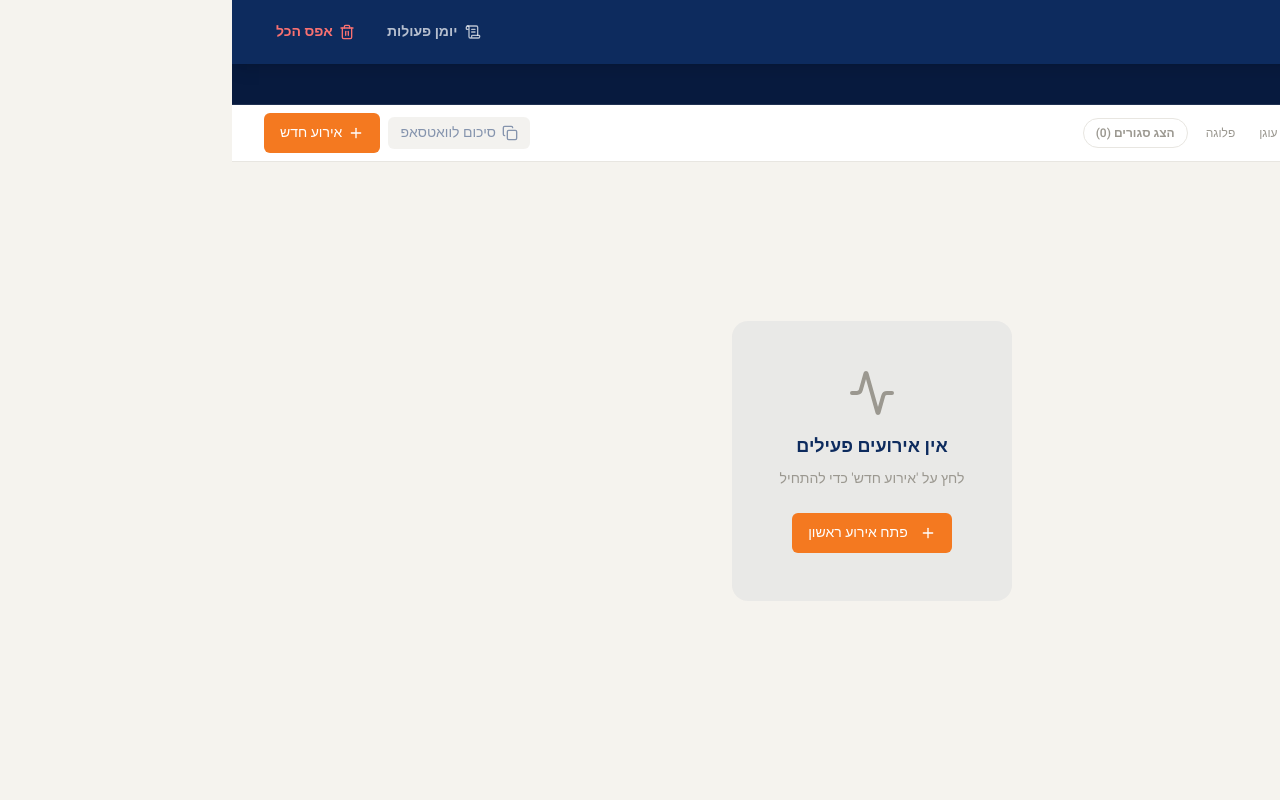
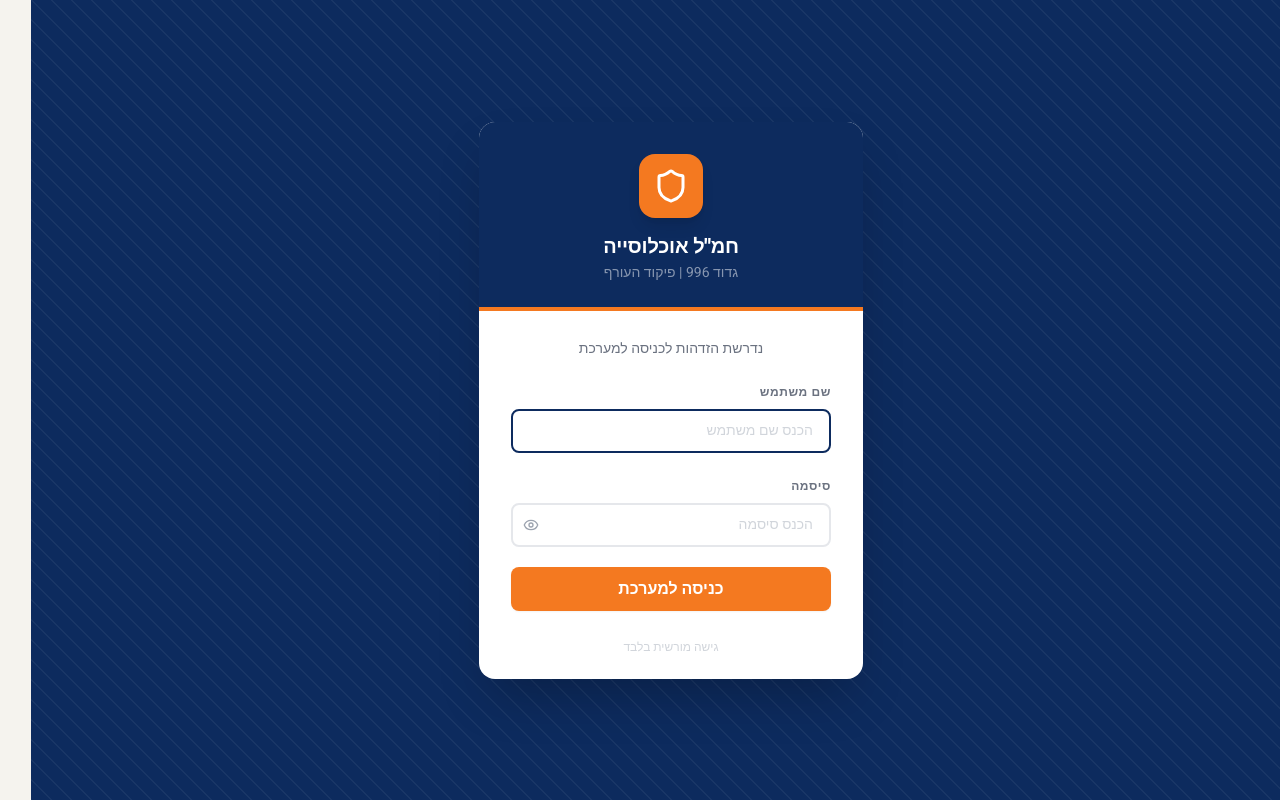
Before and after one commit to raul0073/balmas-events-dashboard-oklusiya, a Next.js app: page / in a window 1280 px wide. Built offline with nearby package versions, Linux system fonts and the light colour scheme.

Commit message:
added guard

```diff
--- a/app/layout.tsx
+++ b/app/layout.tsx
@@ -4,6 +4,8 @@
 import { EventsProvider } from "@/lib/events-context";
 import { LogProvider } from "@/lib/logger";
 import Navbar from "@/components/Navbar";
+import { AuthProvider } from "@/lib/auth";
+import AuthGuard from "@/components/AuthGuard";
 
 const heebo = Heebo({
   subsets: ["hebrew", "latin"],
@@ -14,7 +16,7 @@
 
 export const metadata: Metadata = {
   title: "מרכז פיקוד אירועים | פיקוד העורף",
-  description: "מערכת ניהול אירועי חירום - משאקי אוקלוסיה",
+  description: `גדוד 996 חמ"ל אוכלוסיה`
 };
 
 export default function RootLayout({ children }: { children: React.ReactNode }) {
@@ -22,10 +24,15 @@
     <html lang="he" dir="rtl" className={heebo.variable}>
       <body>
         <LogProvider>
+          <AuthProvider>
+    <AuthGuard>
+
           <EventsProvider>
             <Navbar />
             <main>{children}</main>
           </EventsProvider>
+    </AuthGuard>
+          </AuthProvider>
         </LogProvider>
       </body>
     </html>
--- /dev/null
+++ b/components/AuthGuard.tsx
@@ -0,0 +1,10 @@
+"use client";
+
+import { useAuth } from "@/lib/auth";
+import LoginPage from "@/components/LoginPage";
+
+export default function AuthGuard({ children }: { children: React.ReactNode }) {
+  const { isAuthenticated } = useAuth();
+  if (!isAuthenticated) return <LoginPage />;
+  return <>{children}</>;
+}
--- /dev/null
+++ b/components/LoginPage.tsx
@@ -0,0 +1,123 @@
+"use client";
+
+import { useState } from "react";
+import { useAuth } from "@/lib/auth";
+import { Shield, Eye, EyeOff, AlertCircle } from "lucide-react";
+
+export default function LoginPage() {
+  const { login } = useAuth();
+  const [username, setUsername] = useState("");
+  const [password, setPassword] = useState("");
+  const [showPass, setShowPass] = useState(false);
+  const [error, setError]       = useState("");
+  const [shaking, setShaking]   = useState(false);
+
+  function handleSubmit(e: React.FormEvent) {
+    e.preventDefault();
+    const ok = login(username.trim(), password);
+    if (!ok) {
+      setError("שם משתמש או סיסמה שגויים");
+      setShaking(true);
+      setTimeout(() => setShaking(false), 500);
+    }
+  }
+
+  return (
+    <div className="min-h-screen bg-pikud-navy flex items-center justify-center px-4">
+
+      {/* Background pattern */}
+      <div className="absolute inset-0 opacity-5"
+        style={{ backgroundImage: "repeating-linear-gradient(45deg, #fff 0, #fff 1px, transparent 0, transparent 50%)", backgroundSize: "20px 20px" }} />
+
+      <div className={`relative w-full max-w-sm ${shaking ? "animate-[shake_0.4s_ease-in-out]" : ""}`}>
+
+        {/* Card */}
+        <div className="bg-white rounded-2xl shadow-2xl overflow-hidden">
+
+          {/* Header */}
+          <div className="bg-pikud-navy px-8 pt-8 pb-6 text-center border-b-4 border-pikud-orange">
+            <div className="inline-flex items-center justify-center w-16 h-16 bg-pikud-orange rounded-2xl mb-4 shadow-lg">
+              <Shield className="w-9 h-9 text-white" />
+            </div>
+            <h1 className="text-white font-black text-xl leading-tight">חמ&quot;ל אוכלוסייה</h1>
+            <p className="text-white/50 text-sm mt-1">גדוד 996 | פיקוד העורף</p>
+          </div>
+
+          {/* Form */}
+          <form onSubmit={handleSubmit} className="px-8 py-7 space-y-5">
+            <div className="text-center">
+              <p className="text-gray-500 text-sm">נדרשת הזדהות לכניסה למערכת</p>
+            </div>
+
+            {/* Username */}
+            <div className="space-y-1.5">
+              <label className="text-xs font-bold text-gray-500 uppercase tracking-wider">שם משתמש</label>
+              <input
+                type="text"
+                value={username}
+                onChange={(e) => { setUsername(e.target.value); setError(""); }}
+                autoComplete="username"
+                autoFocus
+                placeholder="הכנס שם משתמש"
+                className="w-full h-11 px-4 rounded-lg border-2 border-gray-200 text-pikud-navy text-sm font-medium focus:outline-none focus:border-pikud-navy transition-colors placeholder:text-gray-300"
+              />
+            </div>
+
+            {/* Password */}
+            <div className="space-y-1.5">
+              <label className="text-xs font-bold text-gray-500 uppercase tracking-wider">סיסמה</label>
+              <div className="relative">
+                <input
+                  type={showPass ? "text" : "password"}
+                  value={password}
+                  onChange={(e) => { setPassword(e.target.value); setError(""); }}
+                  autoComplete="current-password"
+                  placeholder="הכנס סיסמה"
+                  className="w-full h-11 px-4 pl-11 rounded-lg border-2 border-gray-200 text-pikud-navy text-sm font-medium focus:outline-none focus:border-pikud-navy transition-colors placeholder:text-gray-300"
+                />
+                <button
+                  type="button"
+                  onClick={() => setShowPass(v => !v)}
+                  className="absolute left-3 top-1/2 -translate-y-1/2 text-gray-400 hover:text-gray-600 transition-colors"
+                >
+                  {showPass ? <EyeOff className="w-4 h-4" /> : <Eye className="w-4 h-4" />}
+                </button>
+              </div>
+            </div>
+
+            {/* Error */}
+            {error && (
+              <div className="flex items-center gap-2 bg-red-50 border border-red-200 rounded-lg px-3 py-2.5">
+                <AlertCircle className="w-4 h-4 text-red-500 shrink-0" />
+                <span className="text-red-600 text-sm font-medium">{error}</span>
+              </div>
+            )}
+
+            {/* Submit */}
+            <button
+              type="submit"
+              className="w-full h-11 bg-pikud-orange hover:bg-pikud-orange-dark text-white font-bold text-base rounded-lg transition-colors shadow-sm hover:shadow-md"
+            >
+              כניסה למערכת
+            </button>
+          </form>
+
+          {/* Footer */}
+          <div className="px-8 pb-6 text-center">
+            <p className="text-gray-300 text-xs">גישה מורשית בלבד</p>
+          </div>
+        </div>
+      </div>
+
+      <style>{`
+        @keyframes shake {
+          0%, 100% { transform: translateX(0); }
+          20%       { transform: translateX(-8px); }
+          40%       { transform: translateX(8px); }
+          60%       { transform: translateX(-5px); }
+          80%       { transform: translateX(5px); }
+        }
+      `}</style>
+    </div>
+  );
+}
--- a/components/Navbar.tsx
+++ b/components/Navbar.tsx
@@ -2,13 +2,14 @@
 
 import { useState } from "react";
 import { useRouter } from "next/navigation";
-import { ScrollText, Trash2, MessageCircle } from "lucide-react";
+import { ScrollText, Trash2, MessageCircle, LogOutIcon } from "lucide-react";
 import { Button } from "@/components/ui/button";
 import Image from "next/image";
 import logo from "@/app/assets/logo_gdod_996.png";
 import { useEvents } from "@/lib/events-context";
 import { useLogs } from "@/lib/logger";
 import ConfirmDialog from "@/components/ConfirmDialog";
+import { useAuth } from "@/lib/auth";
 
 export default function Navbar() {
   const router = useRouter();
@@ -16,13 +17,7 @@
   const { clearLogs } = useLogs();
   const [clearOpen, setClearOpen]     = useState(false);
   const [deleteLogs, setDeleteLogs]   = useState(true);
-
-  function openWhatsApp() {
-    const width = 500, height = 700;
-    const left  = window.screen.width - width - 20;
-    window.open("https://web.whatsapp.com", "whatsapp",
-      `width=${width},height=${height},left=${left},top=80,resizable=yes,scrollbars=yes`);
-  }
+ const { logout } = useAuth();
 
   function handleConfirmClear() {
     clearAll(); // always clears events (also clears crisis-logs via clearAll)
@@ -52,9 +47,13 @@
                 <span className="hidden sm:inline text-sm font-semibold">יומן פעולות</span>
               </Button>
               <Button variant="ghost" size="sm" onClick={() => setClearOpen(true)}
-                className="flex items-center gap-1.5 text-red-400 hover:text-white hover:bg-red-600">
+                className="flex items-center text-red-400 hover:text-white hover:bg-red-600">
                 <Trash2 className="w-4 h-4" />
                 <span className="hidden sm:inline text-sm font-semibold">אפס הכל</span>
+              </Button>
+                <Button variant="ghost" size="icon" onClick={() => logout()}
+                className="flex items-center  text-red-400 hover:text-white hover:bg-red-600">
+                <LogOutIcon className="w-4 h-4" />
               </Button>
             </div>
 
--- /dev/null
+++ b/lib/auth.tsx
@@ -0,0 +1,57 @@
+"use client";
+
+import React, { createContext, useContext, useState, useEffect, useCallback } from "react";
+
+const CREDENTIALS = {
+  username: process.env.NEXT_PUBLIC_APP_USERNAME,
+  password: process.env.NEXT_PUBLIC_APP_PASSWORD,
+} as const;
+
+const SESSION_KEY = "crisis-auth";
+
+interface AuthContextType {
+  isAuthenticated: boolean;
+  login: (username: string, password: string) => boolean;
+  logout: () => void;
+}
+
+const AuthContext = createContext<AuthContextType | null>(null);
+
+export function AuthProvider({ children }: { children: React.ReactNode }) {
+  const [isAuthenticated, setIsAuthenticated] = useState(false);
+  const [checked, setChecked] = useState(false);
+
+  useEffect(() => {
+    const stored = sessionStorage.getItem(SESSION_KEY);
+    if (stored === "1") setIsAuthenticated(true);
+    setChecked(true);
+  }, []);
+
+  const login = useCallback((username: string, password: string): boolean => {
+    if (username === CREDENTIALS.username && password === CREDENTIALS.password) {
+      sessionStorage.setItem(SESSION_KEY, "1");
+      setIsAuthenticated(true);
+      return true;
+    }
+    return false;
+  }, []);
+
+  const logout = useCallback(() => {
+    sessionStorage.removeItem(SESSION_KEY);
+    setIsAuthenticated(false);
+  }, []);
+
+  if (!checked) return null;
+
+  return (
+    <AuthContext.Provider value={{ isAuthenticated, login, logout }}>
+      {children}
+    </AuthContext.Provider>
+  );
+}
+
+export function useAuth() {
+  const ctx = useContext(AuthContext);
+  if (!ctx) throw new Error("useAuth must be used within AuthProvider");
+  return ctx;
+}
```
